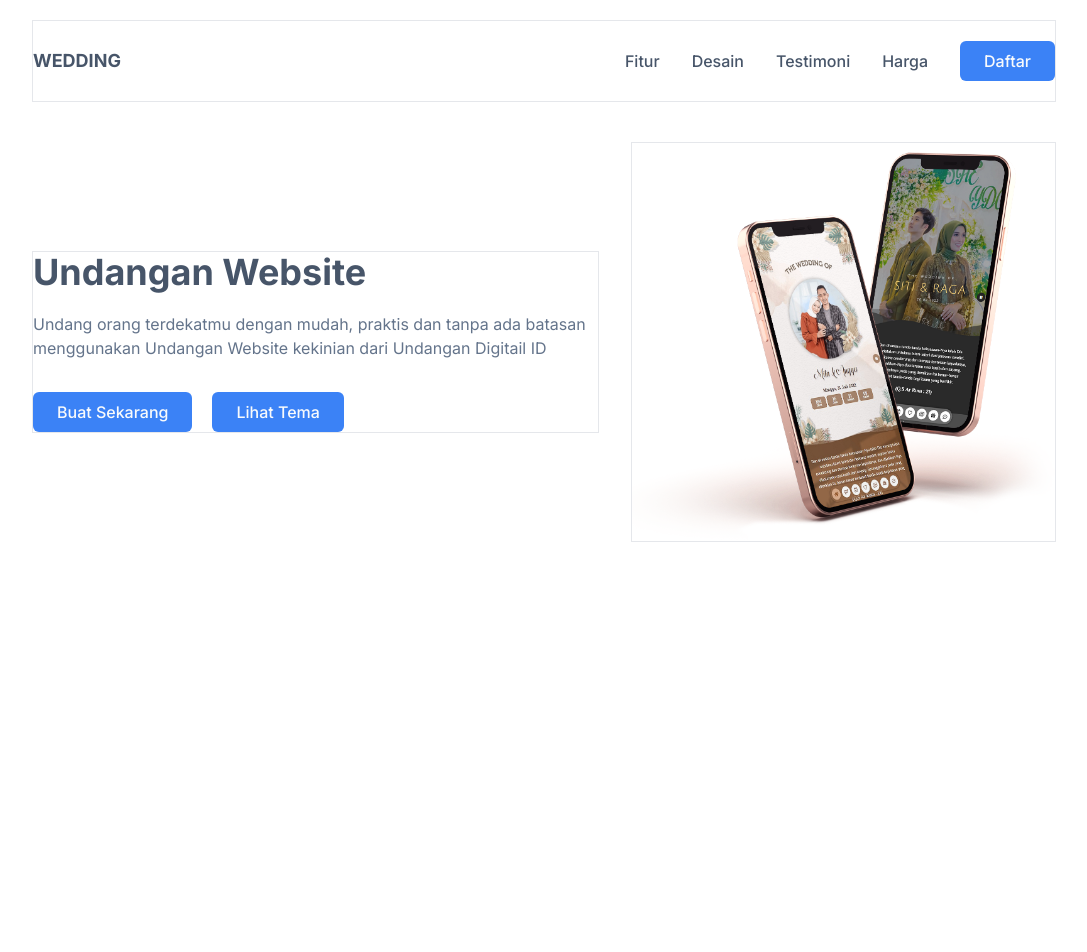
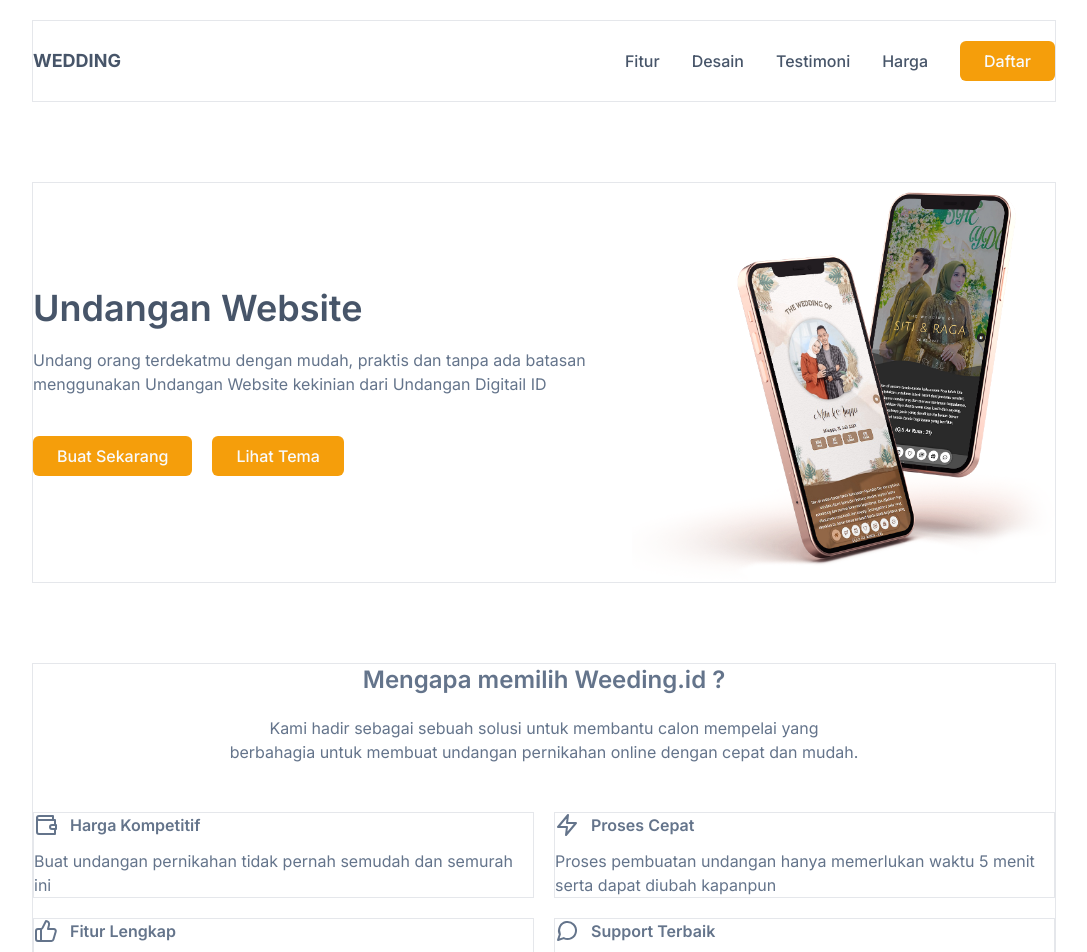
Before and after one commit to sakirsyarian/wedding-user, a Next.js app: page / in a window 1280 px wide. Shown: the top 952 px of the page, without its empty margins (96-1183 px from the left). Before the commit the page ends 800 px from the top, so only its background shows below. Built offline with nearby package versions, Linux system fonts and the light colour scheme.

Commit message:
feat: Why me section for landing page

```diff
--- a/app/component/Hero.js
+++ b/app/component/Hero.js
@@ -5,16 +5,17 @@ import { Button } from "@/components/ui/button";
 
 // css
 const defaultFlex = ["flex", "items-center", "justify-between", "gap-8"];
+const defaultSpaceY = ["space-y-10"];
 
 export default function Hero() {
   return (
     <>
-      <div className={cn(defaultFlex)}>
+      <div className={cn(defaultFlex, "border")}>
         {/* left */}
-        <div className="space-y-8 border">
+        <div className={cn(defaultSpaceY)}>
           {/* description */}
-          <div className="space-y-5">
-            <h1 className="font-bold text-4xl text-slate-600">
+          <div className={cn(defaultSpaceY, "space-y-5")}>
+            <h1 className="font-semibold text-4xl text-slate-600">
               Undangan Website
             </h1>
             <p>
@@ -23,6 +24,7 @@ export default function Hero() {
               Digitail ID
             </p>
           </div>
+
           {/* call to action */}
           <div className={cn(defaultFlex, "justify-start", "gap-5")}>
             <Button className="text-base" variant="primary" size="md">
@@ -35,7 +37,7 @@ export default function Hero() {
         </div>
 
         {/* right */}
-        <div className="border">
+        <div className="">
           <Image src="/img/hero/hero.png" alt="hero" width={800} height={800} />
         </div>
       </div>
--- /dev/null
+++ b/app/component/WhyMe.js
@@ -0,0 +1,74 @@
+import { Zap, Wallet, ThumbsUp, MessageCircle } from "lucide-react";
+
+import { cn } from "@/lib/utils";
+
+// css
+const defaultSpaceY = ["space-y-12"];
+
+// data
+const whyMe = [
+  {
+    icon: <Wallet />,
+    title: "Harga Kompetitif",
+    description:
+      "Buat undangan pernikahan tidak pernah semudah dan semurah ini",
+  },
+  {
+    icon: <Zap />,
+    title: "Proses Cepat",
+    description:
+      "Proses pembuatan undangan hanya memerlukan waktu 5 menit serta dapat diubah kapanpun",
+  },
+  {
+    icon: <ThumbsUp />,
+    title: "Fitur Lengkap",
+    description:
+      "Fitur yang dapat diandalkan mulai dari proses pembuatan undangan hingga proses membagikan undangan",
+  },
+  {
+    icon: <MessageCircle />,
+    title: "Support Terbaik",
+    description:
+      "Perlu bantuan ? tenang tim support Kami selalu bisa diandalkan",
+  },
+];
+
+export default function WhyMe() {
+  return (
+    <>
+      <div className={cn(defaultSpaceY, "border")}>
+        {/* heading */}
+        <div className={cn(defaultSpaceY, "space-y-5", "text-center")}>
+          <h2 className="font-semibold text-2xl">
+            Mengapa memilih Weeding.id ?
+          </h2>
+          <p>
+            Kami hadir sebagai sebuah solusi untuk membantu calon mempelai yang
+            <br />
+            berbahagia untuk membuat undangan pernikahan online dengan cepat dan
+            mudah.
+          </p>
+        </div>
+
+        {/* content */}
+        <div className="grid grid-cols-2 gap-5">
+          {whyMe.map((item, index) => (
+            <div
+              key={index}
+              className={cn(defaultSpaceY, "space-y-3", "border")}
+            >
+              {/* title */}
+              <div className="flex gap-3">
+                {item.icon}
+                <h3 className="font-semibold">{item.title}</h3>
+              </div>
+
+              {/* description */}
+              <p>{item.description}</p>
+            </div>
+          ))}
+        </div>
+      </div>
+    </>
+  );
+}
--- a/app/page.js
+++ b/app/page.js
@@ -1,9 +1,10 @@
 import { cn } from "@/lib/utils";
 import Hero from "./component/Hero";
 import Navbar from "./component/Navbar";
+import WhyMe from "./component/WhyMe";
 
 // css
-const defaultCaontainer = ["py-5", "container", "space-y-10", "text-slate-500"];
+const defaultCaontainer = ["py-5", "container", "space-y-20", "text-slate-500"];
 
 export default function Home() {
   return (
@@ -11,6 +12,7 @@ export default function Home() {
       <div className={cn(defaultCaontainer)}>
         <Navbar />
         <Hero />
+        <WhyMe />
       </div>
     </>
   );
--- a/components/ui/button.jsx
+++ b/components/ui/button.jsx
@@ -12,7 +12,7 @@ const buttonVariants = cva(
         default:
           "bg-slate-900 text-slate-50 hover:bg-slate-900/90 dark:bg-slate-50 dark:text-slate-900 dark:hover:bg-slate-50/90",
         primary:
-          "bg-blue-500 text-slate-50 hover:bg-blue-500/90 dark:bg-blue-900 dark:text-slate-50 dark:hover:bg-blue-900/90",
+          "bg-amber-500 text-slate-50 hover:bg-amber-500/90 dark:bg-amber-900 dark:text-slate-50 dark:hover:bg-amber-900/90",
         destructive:
           "bg-red-500 text-slate-50 hover:bg-red-500/90 dark:bg-red-900 dark:text-slate-50 dark:hover:bg-red-900/90",
         outline:
```
